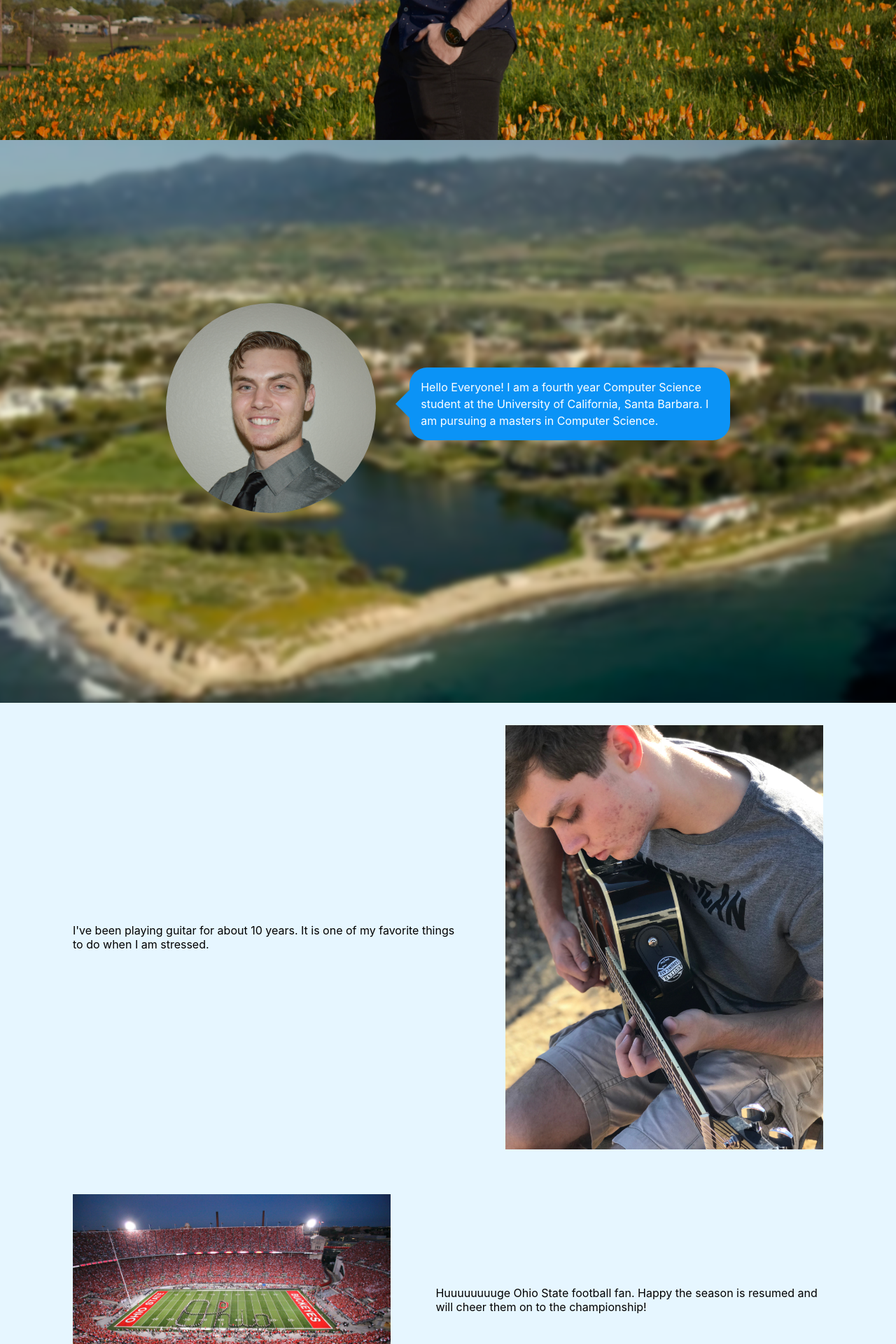
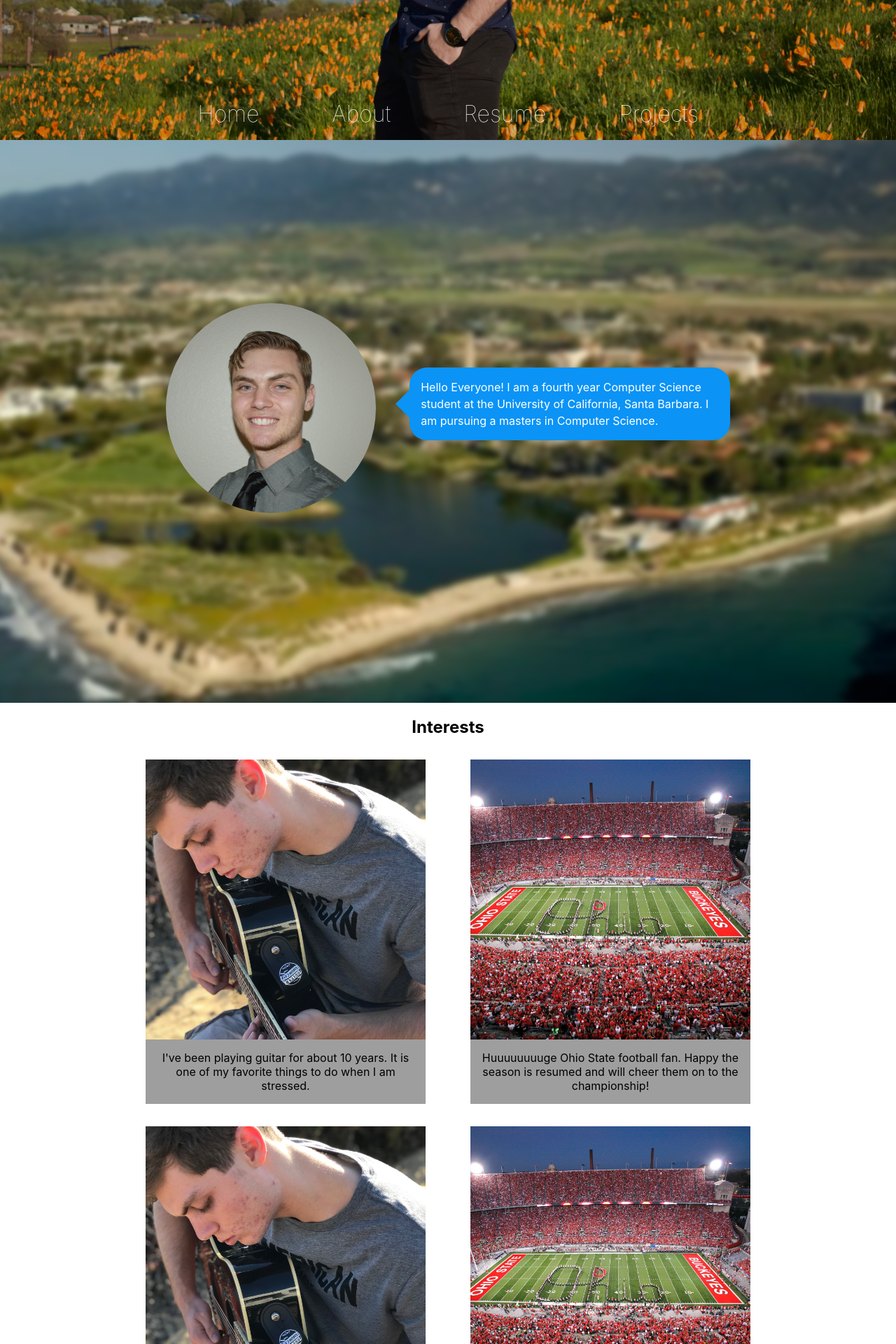
Before and after one commit to aroddick/personal-website, a React (Create React App) app: page /about in a window 1280 px wide. Shown: the part 600-2520 px from the top of the page at 70% size. Built offline with nearby package versions, Linux system fonts and the light colour scheme.

Commit message:
Updated about section and added sticky nav

```diff
--- a/package.json
+++ b/package.json
@@ -14,6 +14,7 @@
     "react": "^17.0.1",
     "react-dom": "^17.0.1",
     "react-router-dom": "^5.2.0",
+    "react-router-hash-link": "^2.4.0",
     "react-scripts": "4.0.3",
     "web-vitals": "^1.1.1"
   },
--- a/public/index.html
+++ b/public/index.html
@@ -7,7 +7,7 @@
     <meta name="theme-color" content="#000000" />
     <meta
       name="description"
-      content="Web site created using create-react-app"
+      content="Alan Roddick's Personal Website"
     />
     <link rel="apple-touch-icon" href="%PUBLIC_URL%/logo192.png" />
     <!--
@@ -24,7 +24,7 @@
       work correctly both with client-side routing and a non-root public URL.
       Learn how to configure a non-root public URL by running `npm run build`.
     -->
-    <title>React App</title>
+    <title>Alan Roddick</title>
   </head>
   <body>
     <noscript>You need to enable JavaScript to run this app.</noscript>
--- a/src/App.css
+++ b/src/App.css
@@ -40,3 +40,11 @@
 html {
   scroll-behavior: smooth;
 }
+
+.sticky {
+  position: fixed!important;
+  top: 0;
+  width: 100%;
+  bottom: auto!important;
+  background:rgba(54,99,143, 0.9);
+}
--- a/src/App.js
+++ b/src/App.js
@@ -8,6 +8,26 @@ import Projects from './Pages/Projects/Projects';
 import './App.css';
 
 function App() {
+  window.onscroll = function () { makeSticky() };
+  var header = document.getElementById('header');
+  var sticky;
+  if (header) {
+    sticky = header.offsetTop;
+  }
+
+  function makeSticky() {
+    if (!header) {
+      header = document.getElementById('header');
+      sticky = header.offsetTop;
+    }
+    if (header) {
+      if (window.pageYOffset > sticky) {
+        header.classList.add("sticky");
+      } else {
+        header.classList.remove("sticky");
+      }
+    }
+  }
   return (
     <div>
       <Header />
--- a/src/Components/Header/Header.js
+++ b/src/Components/Header/Header.js
@@ -1,24 +1,25 @@
 import React from 'react';
-import { NavLink } from 'react-router-dom';
+import { NavHashLink } from 'react-router-hash-link';
 import classes from './Header.module.css';
 
-const Navbar = () => {
+const Header = () => {
+
   return (
-    <div className={classes.container}>
+    <div className={classes.container} id='header'>
       <div className={classes.links}>
-        {/* <NavLink exact to='/' activeClassName={classes.active}>Home</NavLink>
-        <NavLink to='#about' activeClassName={classes.active}>About</NavLink>
-        <NavLink to='#resume' activeClassName={classes.active}>Resume</NavLink>
-        <NavLink to='/projects' activeClassName={classes.active}>Projects</NavLink> */}
+        <NavHashLink to='/#home' activeClassName={classes.active}>Home</NavHashLink>
+        <NavHashLink to='/#about' activeClassName={classes.active}>About</NavHashLink>
+        <NavHashLink to='/#resume' activeClassName={classes.active}>Resume</NavHashLink>
+        <NavHashLink to='/#project' activeClassName={classes.active}>Projects</NavHashLink>
 
-      <a exact href='/' activeClassName={classes.active}>Home</a>
-      <a href='#about' activeClassName={classes.active}>About</a>
-      <a href='#resume' activeClassName={classes.active}>Resume</a>
-      <a href='#projects' activeClassName={classes.active}>Projects</a>
-    </div>
+        {/* <a href='#home' activeClassName={classes.active} onClick={this.className = classes.active}>Home</a>
+        <a href='#about' activeClassName={classes.active}>About</a>
+        <a href='#resume' activeClassName={classes.active}>Resume</a>
+        <a href='#projects' activeClassName={classes.active}>Projects</a> */}
+      </div>
 
     </div >
   )
 }
 
-export default Navbar;
+export default Header;
--- a/src/Components/Header/Header.module.css
+++ b/src/Components/Header/Header.module.css
@@ -2,21 +2,26 @@
   position: absolute;
   width: 100%;
   z-index: 5;
+  bottom: 0;
 }
 
 .links {
   /* margin-top: 1rem; */
   display: flex;
   justify-content: center;
-  margin: 1rem;
+  margin: 0.5rem;
+
 }
 
 .links a {
+  opacity: 1;
+  z-index: 10;
   color: white;
   text-decoration: none;
-  font-size: 1.25rem;
+  font-size: 2rem;
   font-weight: 100;
   padding: 10px 20px;
+  margin: 0 2rem;
   -webkit-transition: opacity 300ms ease;
   -moz-transition: opacity 300ms ease;
   -ms-transition: opacity 300ms ease;
--- a/src/Pages/About/About.js
+++ b/src/Pages/About/About.js
@@ -19,7 +19,7 @@ const About = () => {
         <div className={classes.container}>
           <div className={classes.row}>
             <img className={classes.profile} width='300' src={headshot}></img>
-            <div className={classes.description}>
+            <div className={classes.introduction}>
               Hello Everyone! I am a fourth year Computer Science student at the University of California, Santa Barbara. I am pursuing a masters in Computer Science.
             </div>
           </div>
@@ -35,7 +35,8 @@ const About = () => {
         </div>
       </div>
       <div className={classes.interests}>
-        <div className={classes.column}>
+        <h2>Interests</h2>
+        {/* <div className={classes.column}>
           <div className={classes.row}>
             <p>I've been playing guitar for about 10 years. It is one of my favorite things to do when I am stressed.</p>
             <img className={classes.picture} src={guitar}></img>
@@ -43,6 +44,24 @@ const About = () => {
           <div className={classes.row}>
             <img className={classes.picture} src={osu}></img>
             <p>Huuuuuuuuge Ohio State football fan. Happy the season is resumed and will cheer them on to the championship!</p>
+          </div>
+        </div> */}
+        <div className={classes.row}>
+          <div className={classes.interest}>
+            <img className={classes.picture} src={guitar} style={{ objectPosition: '50% 0%' }}></img>
+            <p className={classes.description}>I've been playing guitar for about 10 years. It is one of my favorite things to do when I am stressed.</p>
+          </div>
+          <div className={classes.interest}>
+            <img className={classes.picture} src={osu}></img>
+            <p className={classes.description}>Huuuuuuuuge Ohio State football fan. Happy the season is resumed and will cheer them on to the championship!</p>
+          </div>
+        </div>
+        <div className={classes.row}>
+          <div className={classes.interest}>
+            <img className={classes.picture} src={guitar} style={{ objectPosition: '50% 0%' }}></img>
+          </div>
+          <div className={classes.interest}>
+            <img className={classes.picture} src={osu}></img>
           </div>
         </div>
       </div>
--- a/src/Pages/About/About.module.css
+++ b/src/Pages/About/About.module.css
@@ -22,7 +22,7 @@
   width: 100%;
 }
 
-.description {
+.introduction {
   max-width: 35%;
   word-wrap: break-word;
   margin-bottom: 12px;
@@ -37,7 +37,7 @@
   background: #0B93F6;
 }
 
-.description:after {
+.introduction:after {
   content: '';
   position: absolute;
   display: block;
@@ -66,16 +66,23 @@
 .row {
   display: flex;
   justify-content: center;
-  align-items: center;
   margin: 2rem;
+}
+
+.row .introduction {
+  align-self: center;
 }
 
 /* .row > * {
   margin: 2rem;
 } */
 
-.interests {
-  background-color: #e6f6ff;
+.interest {
+  width: 400px;
+  text-align: center;
+  display: flex;
+  flex-direction: column;
+  margin: 0 2rem;
 }
 
 .column > div > * {
@@ -83,8 +90,9 @@
 }
 
 .picture {
-  width: auto;
-  max-width: 40%;
+  width: 400px;
+  height: 400px;
+  object-fit: cover;
 }
 
 /* .row > p {
@@ -115,3 +123,14 @@
   display: flex;
   justify-content: center;
 }
+
+.description {
+  display: inline;
+  background: rgba(148, 148, 148, 0.9);
+  margin: 0;
+  padding: 1rem;
+}
+
+.interests > h2 {
+  text-align: center;
+}
--- a/src/Pages/Home/Home.js
+++ b/src/Pages/Home/Home.js
@@ -8,7 +8,7 @@ import {
 
 const Home = () => {
   return (
-    <div className={classes.imageContainer}>
+    <div className={classes.imageContainer} id='home'>
       <img className={classes.hero} src={Hero}></img>
       <div className={classes.bodyContainer}>
         <div className={classes.body}>
```
Also changed, not shown: public/manifest.json, 1 other file (tests, documents, lock files or other folders).
